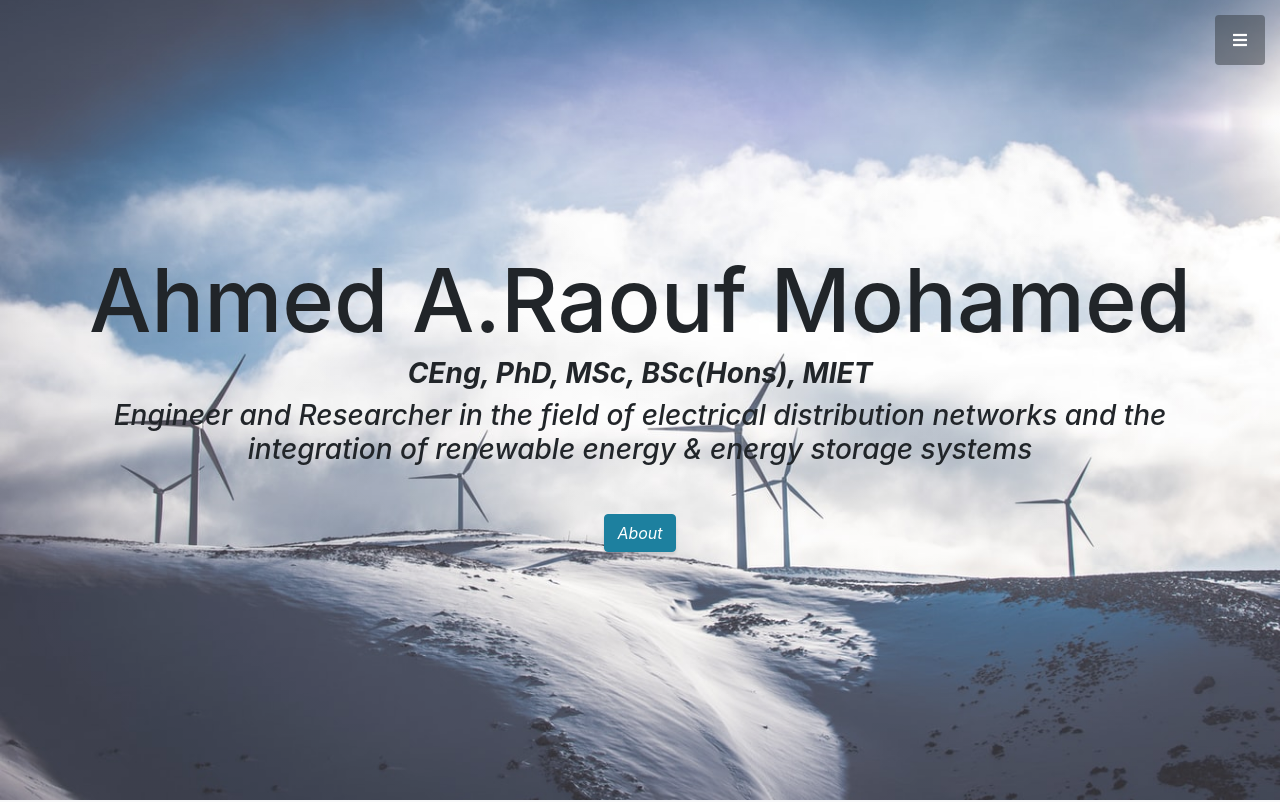
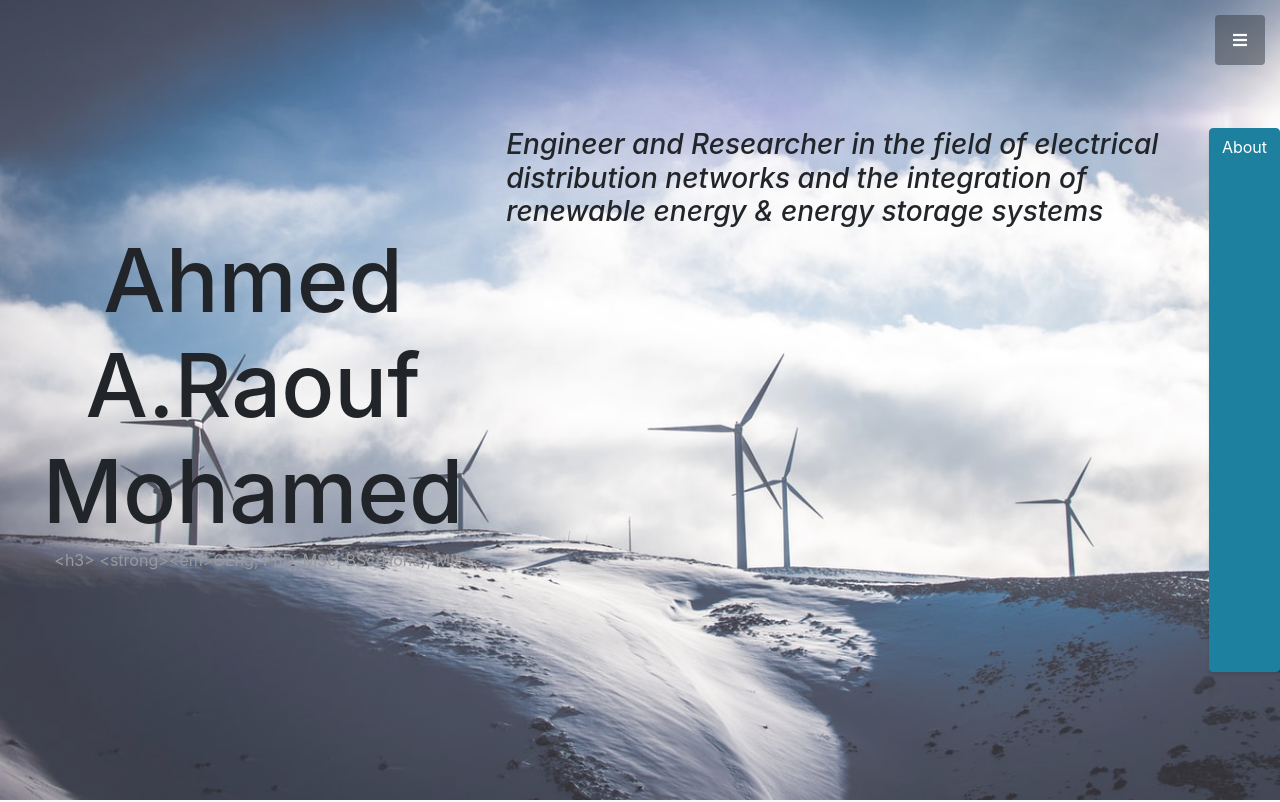
Before and after one commit to ARa2of/ARa2of.github.io, a website with bundled scripts: page index.html in a window 1280 px wide. Shown: the top 802 px of the page. Built offline with nearby package versions, Linux system fonts and the light colour scheme.

Commit message:
Update index.html

```diff
--- a/index.html
+++ b/index.html
@@ -71,7 +71,7 @@
   <header class="masthead d-flex">
     <div class="container text-center my-auto">
       <h1 class="mb-1">Ahmed A.Raouf Mohamed </h1>
-       <h3><strong><em>CEng, PhD, MSc, BSc(Hons), MIET  </h3>
+	<span style="color:#999999;">&nbsp; &nbsp; &nbsp;&lt;h3&gt; &lt;strong&gt;&lt;em&gt;CEng, PhD, MSc, BSc(Hons), MIET</span></div>
       <h3 class="mb-5">
         <em>Engineer and Researcher in the field of electrical distribution networks and the integration of renewable energy & energy storage systems </em>
       </h3>
```
